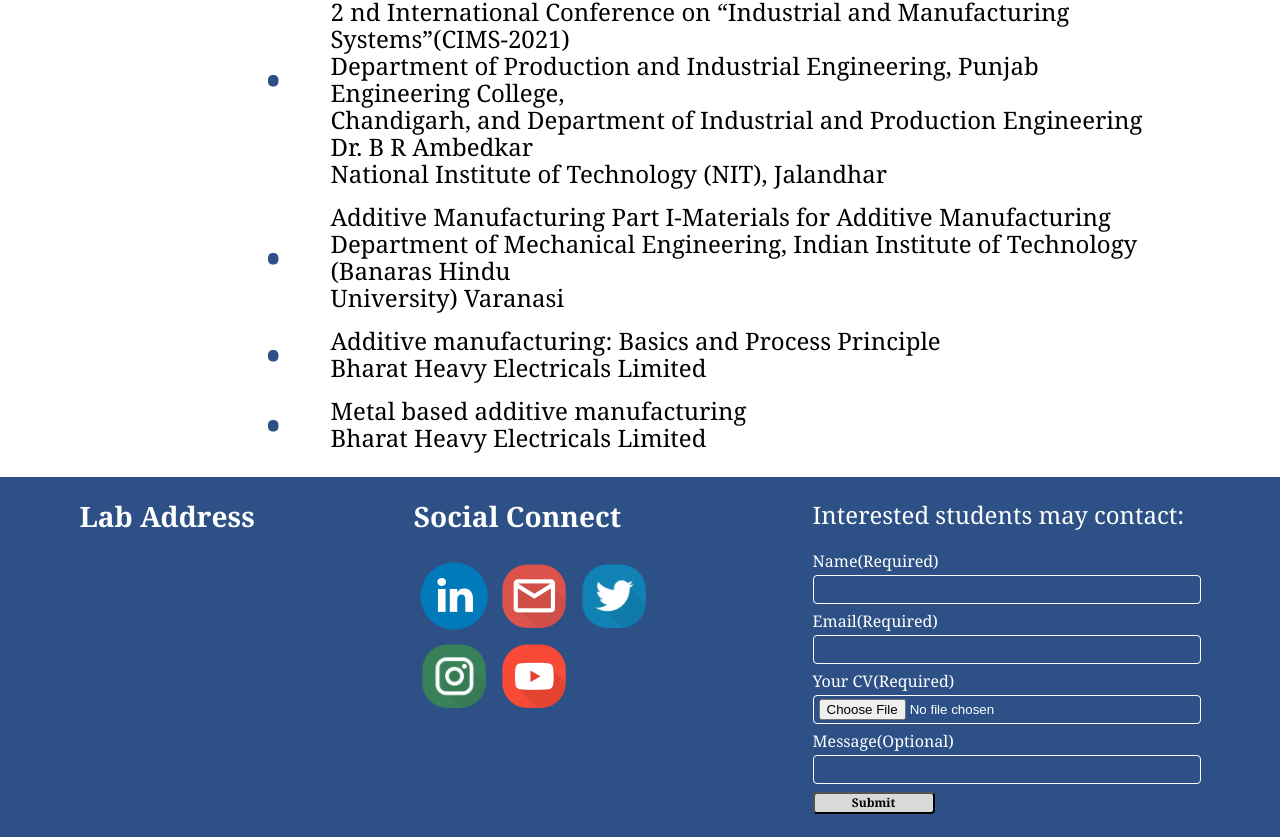
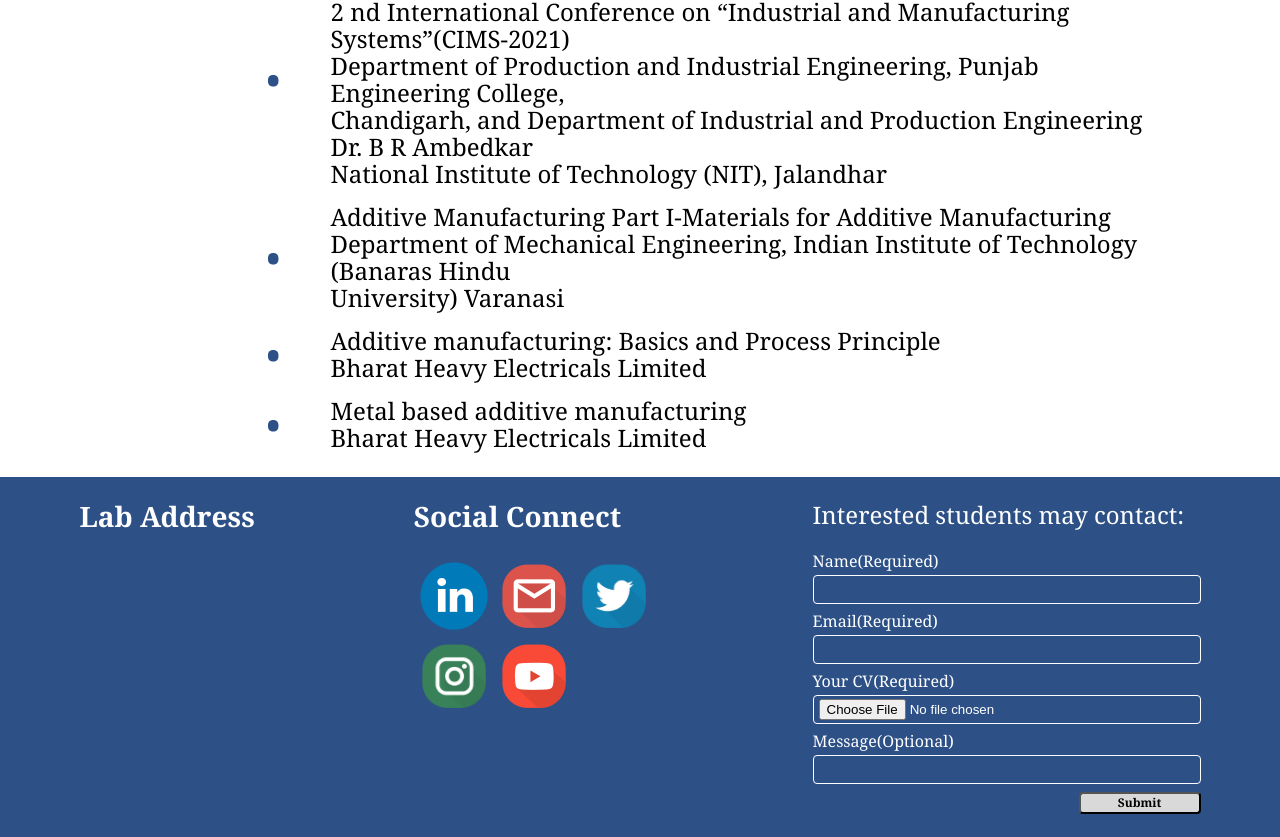
Before and after one commit to Kirthik24/varun-sharma-profile, a React (Vite) app: page / in a window 1280 px wide. Shown: the part 4842-5679 px from the top of the page. Built offline with nearby package versions, Linux system fonts and the light colour scheme.

Commit message:
footer submit button changed

```diff
--- a/src/components/Footer.jsx
+++ b/src/components/Footer.jsx
@@ -36,7 +36,9 @@
             <label htmlFor="message">Message(Optional)</label> <br />
             <input type="text" name='message'/>
             <br />
+            <div className="submit-button">
             <button>Submit</button>
+            </div>
         </form>
         </div>
     </div>
--- a/src/css/footer.scss
+++ b/src/css/footer.scss
@@ -72,8 +72,13 @@
             margin-left: 5px;
            }
 
+           .submit-button{
+            width: 100%;
+            display: flex;
+            justify-content: end;
+           }
+
             button{
-                position: absolute;
                 height: 22px;
                 width: 122px;
                 background: #D9D9D9;
@@ -83,7 +88,6 @@
                 font-weight: 700;
                 font-size: 12px;
                 line-height: 14px;
-
             }
         }
 
```
